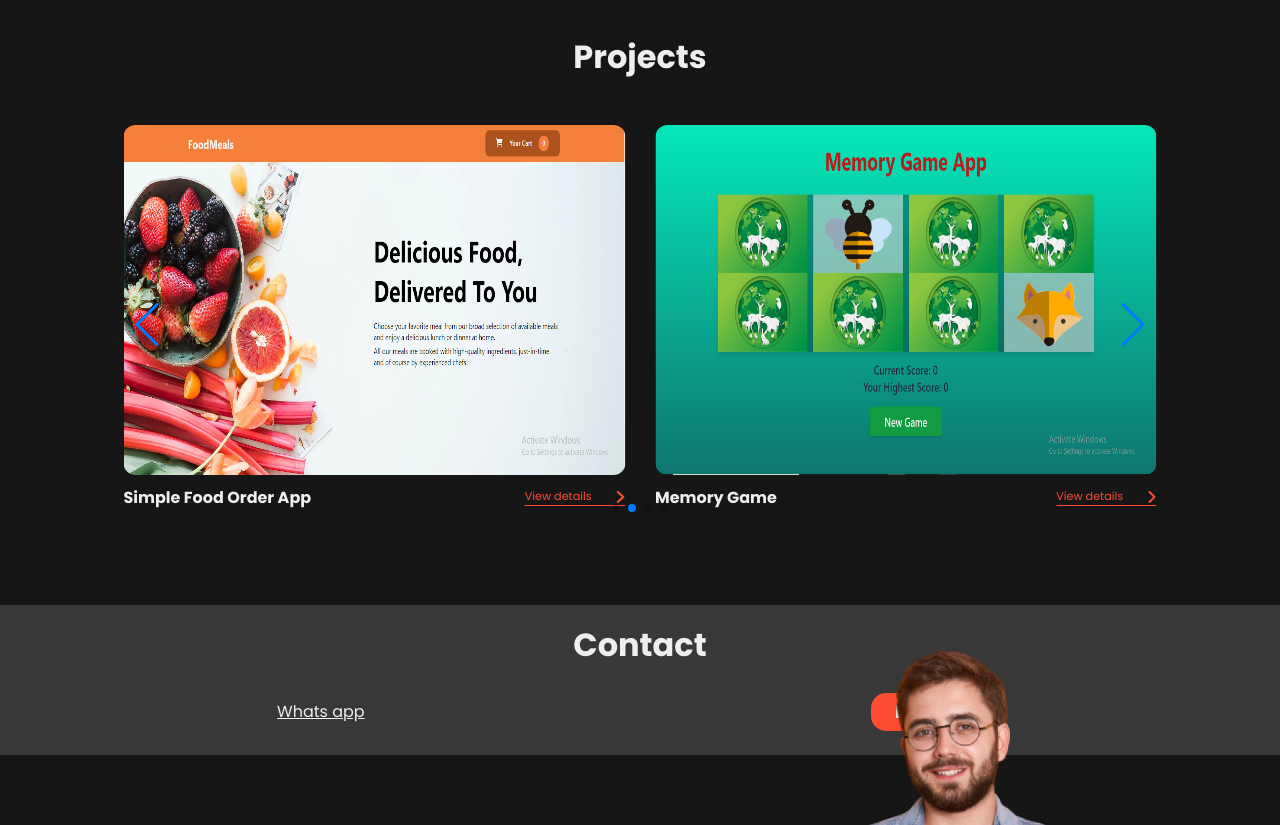
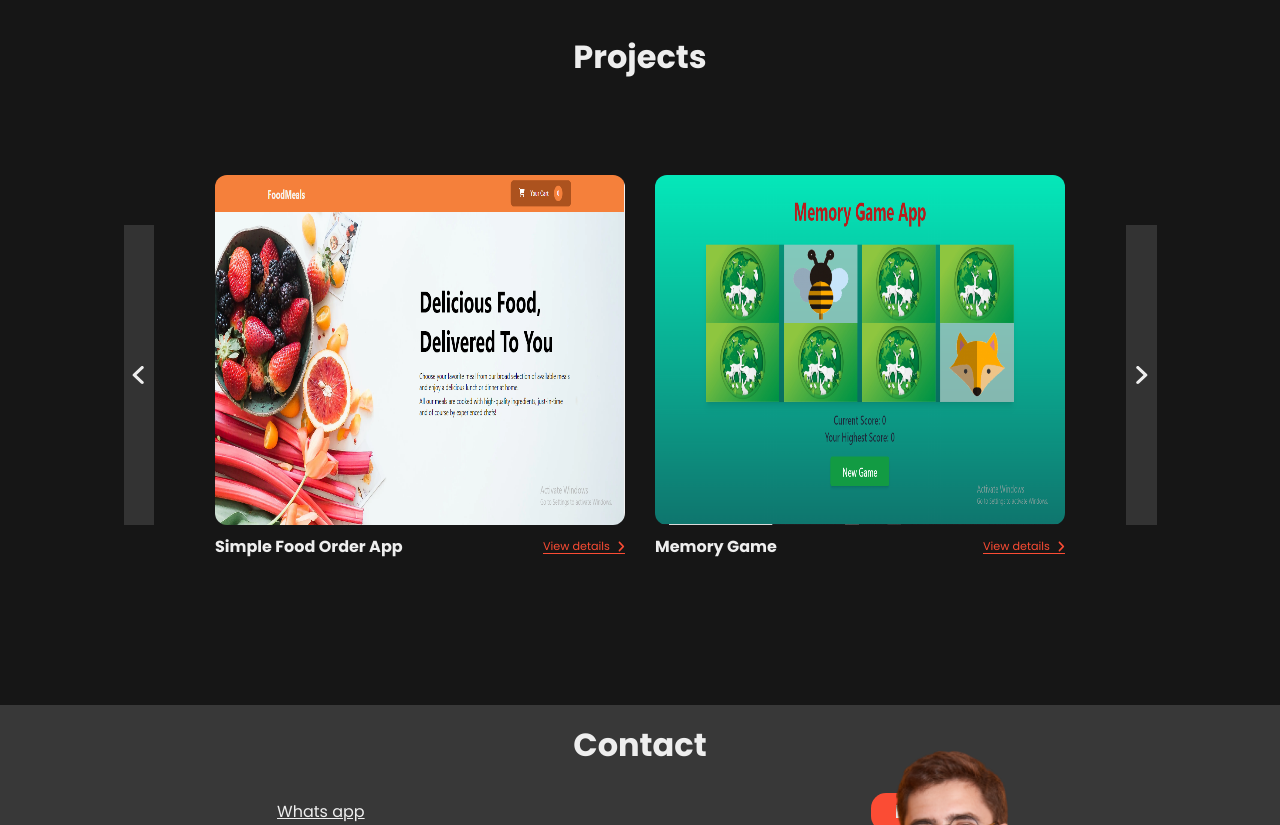
Before and after one commit to Dedenno17/website-protofolio-pribadi, a React (Create React App) app: page / in a window 1280 px wide. Shown: the part 700-1525 px from the top of the page. Built offline with nearby package versions, Linux system fonts and the light colour scheme.

Commit message:
memperbaiki style project & carousel serta membuat tombol prev & next buttn

```diff
--- a/src/Components/Projects/Carousel.jsx
+++ b/src/Components/Projects/Carousel.jsx
@@ -1,22 +1,24 @@
-import React from "react";
+import React, { useRef } from "react";
 import { Swiper, SwiperSlide } from "swiper/react";
-import { Navigation, Pagination, Autoplay } from "swiper";
+import { Autoplay } from "swiper";
+
 import "swiper/css";
-import "swiper/css/navigation";
-import "swiper/css/pagination";
 import "swiper/css/autoplay";
 import styles from "../../styles/Carousel.module.css";
 import angleRight from "../../images/angle-right-solid.svg";
+import angleLeft from "../../images/angle-left-solid.svg";
 
 export default function Carousel(props) {
   return (
+    <div className={styles.carousel}>
+      <span>
+        <img src={angleLeft} alt="left"></img>
+      </span>
       <Swiper
-      modules={[Navigation, Pagination, Autoplay]}
+        modules={[Autoplay]}
         speed={800}
         spaceBetween={30}
         slidesPerView={2}
-      navigation
-      pagination
         loop
         autoplay
         className={styles.swiper}
@@ -45,5 +47,9 @@ export default function Carousel(props) {
           </SwiperSlide>
         ))}
       </Swiper>
+      <span>
+        <img src={angleRight} alt="right"></img>
+      </span>
+    </div>
   );
 }
--- a/src/Components/Projects/Projects.jsx
+++ b/src/Components/Projects/Projects.jsx
@@ -50,9 +50,7 @@ const Projects = () => {
           />
         ))}
       </div>
-      <div>
-        <Carousel dataProjects={dataProjects} />
-      </div>
+      <Carousel dataProjects={dataProjects} />
     </div>
   );
 };
--- a/src/styles/Carousel.module.css
+++ b/src/styles/Carousel.module.css
@@ -1,6 +1,19 @@
+.carousel {
+  display: none;
+  margin: auto;
+  max-width: 1033px;
+  height: 500px;
+  align-items: center;
+  justify-content: center;
+  position: relative;
+}
+
 .swiper {
-  max-width: 1033px;
+  width: 850px;
   height: 400px;
+  position: absolute;
+  left: 50%;
+  transform: translateX(-50%);
 }
 
 .swiperSlider > div:first-child {
@@ -60,3 +73,36 @@
   filter: invert(47%) sepia(57%) saturate(5343%) hue-rotate(341deg)
     brightness(100%) contrast(98%);
 }
+
+.carousel > span {
+  width: 3%;
+  height: 60%;
+  position: absolute;
+  top: 50%;
+  transform: translateY(-50%);
+  background-color: #333333;
+  display: flex;
+  cursor: pointer;
+}
+
+.carousel > span:first-child {
+  left: 0;
+}
+
+.carousel > span:last-child {
+  right: 0;
+}
+
+.carousel > span img {
+  margin: auto;
+  width: 50%;
+  filter: invert(99%) sepia(2%) saturate(74%) hue-rotate(85deg) brightness(114%)
+    contrast(87%);
+}
+
+/* pc size */
+@media screen and (min-width: 1024px) {
+  .carousel {
+    display: flex;
+  }
+}
--- a/src/styles/Projects.module.css
+++ b/src/styles/Projects.module.css
@@ -19,11 +19,6 @@
   gap: 20px;
 }
 
-.projects > div:last-child {
-  display: none;
-  width: 100%;
-}
-
 /* talbet size */
 @media screen and (min-width: 427px) {
   .projects > div {
@@ -40,8 +35,4 @@
   .projects > div:nth-child(2) {
     display: none;
   }
-
-  .projects > div:last-child {
-    display: block;
-  }
 }
```
Lines whose indentation alone changed are shown as unchanged.
